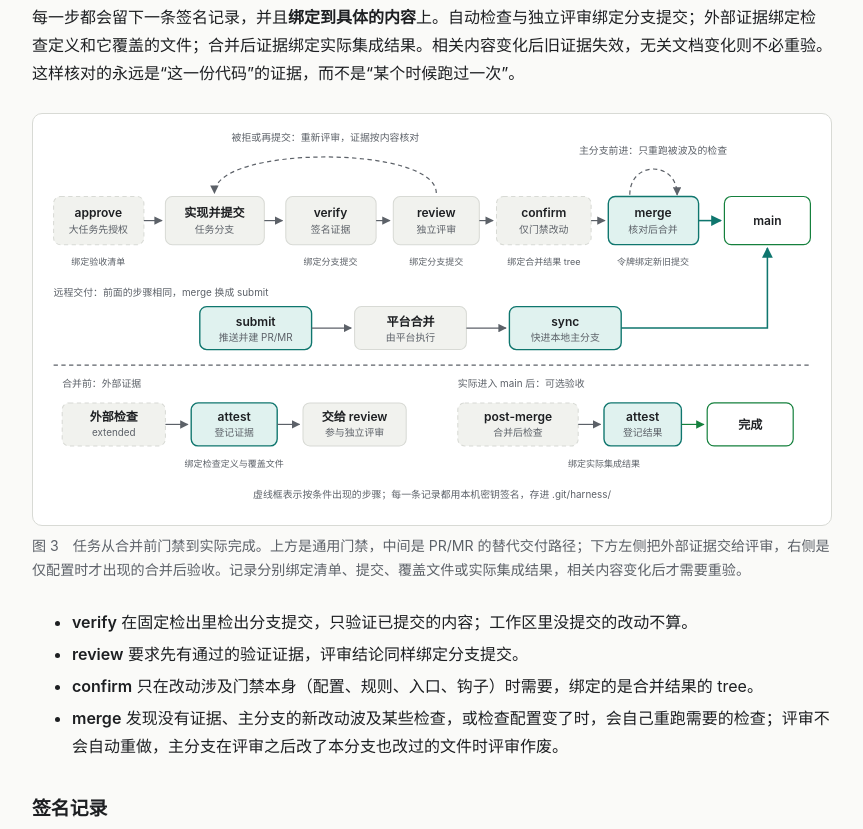
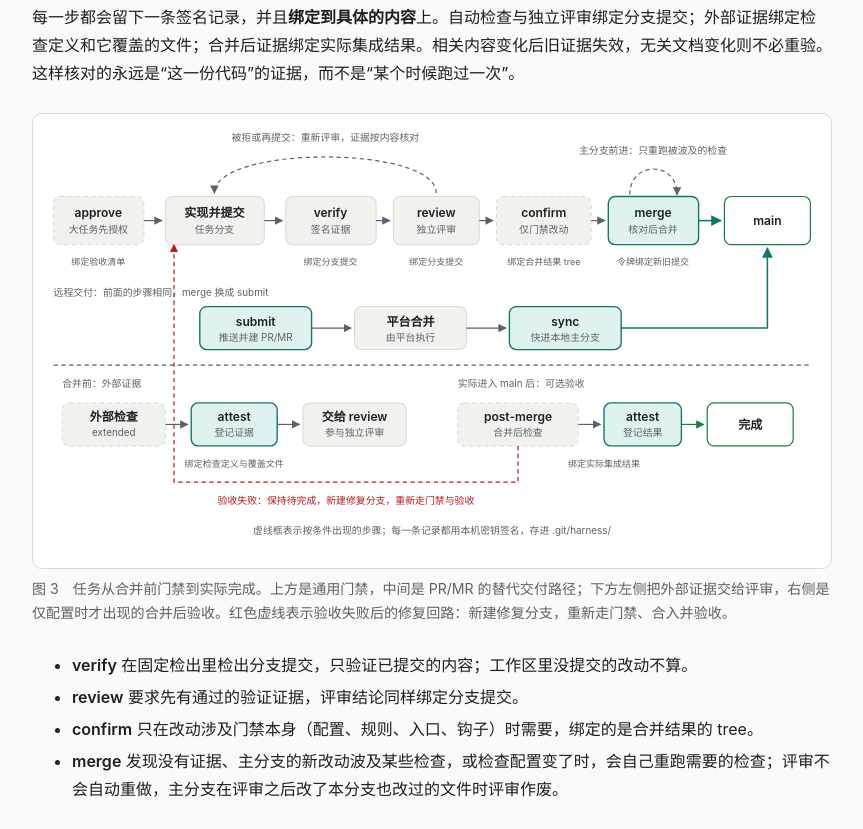
Before and after one commit to windvalley/harness, a website: page docs/index.html in a window 1280 px wide. Shown: the part 5916-6745 px from the top of the page, without its empty margins (330-1193 px from the left). Drawn offline with Linux system fonts and the light colour scheme.

Commit message:
docs(guide): 补充合并后验收失败修复回路
- 图 3 用红色虚线连接合并后检查与修复提交
- 标明失败后保持待完成并重新走门禁与验收
- 同步更新图注和无障碍说明

```diff
--- a/docs/index.html
+++ b/docs/index.html
@@ -523,7 +523,7 @@ footer { border-top: 1px solid var(--line); color: var(--muted); font-size: .88r
     <p>每一步都会留下一条签名记录，并且<strong>绑定到具体的内容</strong>上。自动检查与独立评审绑定分支提交；外部证据绑定检查定义和它覆盖的文件；合并后证据绑定实际集成结果。相关内容变化后旧证据失效，无关文档变化则不必重验。这样核对的永远是“这一份代码”的证据，而不是“某个时候跑过一次”。</p>
     <figure>
       <div class="diagram">
-        <svg viewBox="0 18 900 450" role="img" aria-label="任务生命周期：合并前依次经过授权、实现提交、verify、review、按需 confirm 和交付；外部 extended 检查成功后由 attest 登记并交给 review；本地 merge 或远程平台合入并 sync 后进入 main；配置合并后检查时，再执行 post-merge 并用 attest 登记，最后完成。相关记录分别绑定验收清单、分支提交、检查覆盖文件、合并结果或实际集成结果。">
+        <svg viewBox="0 18 900 500" role="img" aria-label="任务生命周期：合并前依次经过授权、实现提交、verify、review、按需 confirm 和交付；外部 extended 检查成功后由 attest 登记并交给 review；本地 merge 或远程平台合入并 sync 后进入 main；配置合并后检查时，再执行 post-merge，成功后用 attest 登记并完成。验收失败则保持待完成，新建修复分支，重新实现、验证、评审、合入并验收，形成修复闭环。相关记录分别绑定验收清单、分支提交、检查覆盖文件、合并结果或实际集成结果。">
           <path class="d-line dash" d="M455,96 C455,40 197,40 197,96" marker-end="url(#ar)"/>
           <text class="d-l" x="326" y="36" text-anchor="middle">被拒或再提交：重新评审，证据按内容核对</text>
           <path class="d-line dash" d="M680,98 C680,58 735,58 735,98" marker-end="url(#ar)"/>
@@ -603,10 +603,12 @@ footer { border-top: 1px solid var(--line); color: var(--muted); font-size: .88r
           <text class="d-t" x="820" y="370" text-anchor="middle">完成</text>
           <text class="d-tag" x="650" y="414" text-anchor="middle">绑定实际集成结果</text>
 
-          <text class="d-l" x="450" y="450" text-anchor="middle">虚线框表示按条件出现的步骤；每一条记录都用本机密钥签名，存进 .git/harness/</text>
+          <path class="d-line deny" d="M550,390 L550,432 L150,432 L150,156" marker-end="url(#ar-deny)"/>
+          <text class="d-l deny" x="350" y="458" text-anchor="middle">验收失败：保持待完成，新建修复分支，重新走门禁与验收</text>
+          <text class="d-l" x="450" y="492" text-anchor="middle">虚线框表示按条件出现的步骤；每一条记录都用本机密钥签名，存进 .git/harness/</text>
         </svg>
       </div>
-      <figcaption>图 3　任务从合并前门禁到实际完成。上方是通用门禁，中间是 PR/MR 的替代交付路径；下方左侧把外部证据交给评审，右侧是仅配置时才出现的合并后验收。记录分别绑定清单、提交、覆盖文件或实际集成结果，相关内容变化后才需要重验。</figcaption>
+      <figcaption>图 3　任务从合并前门禁到实际完成。上方是通用门禁，中间是 PR/MR 的替代交付路径；下方左侧把外部证据交给评审，右侧是仅配置时才出现的合并后验收。红色虚线表示验收失败后的修复回路：新建修复分支，重新走门禁、合入并验收。</figcaption>
     </figure>
     <ul>
       <li><strong>verify</strong> 在固定检出里检出分支提交，只验证已提交的内容；工作区里没提交的改动不算。</li>
```
